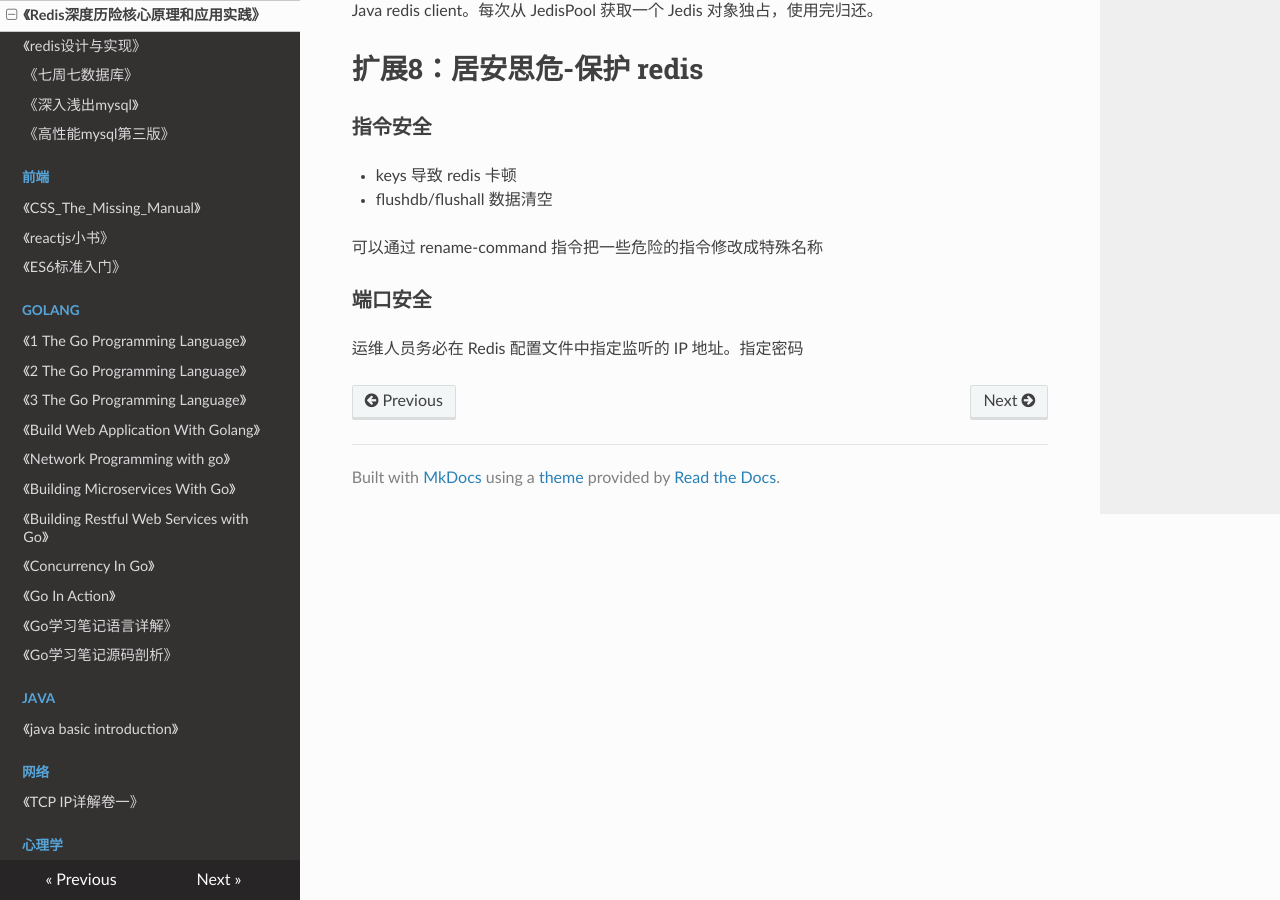
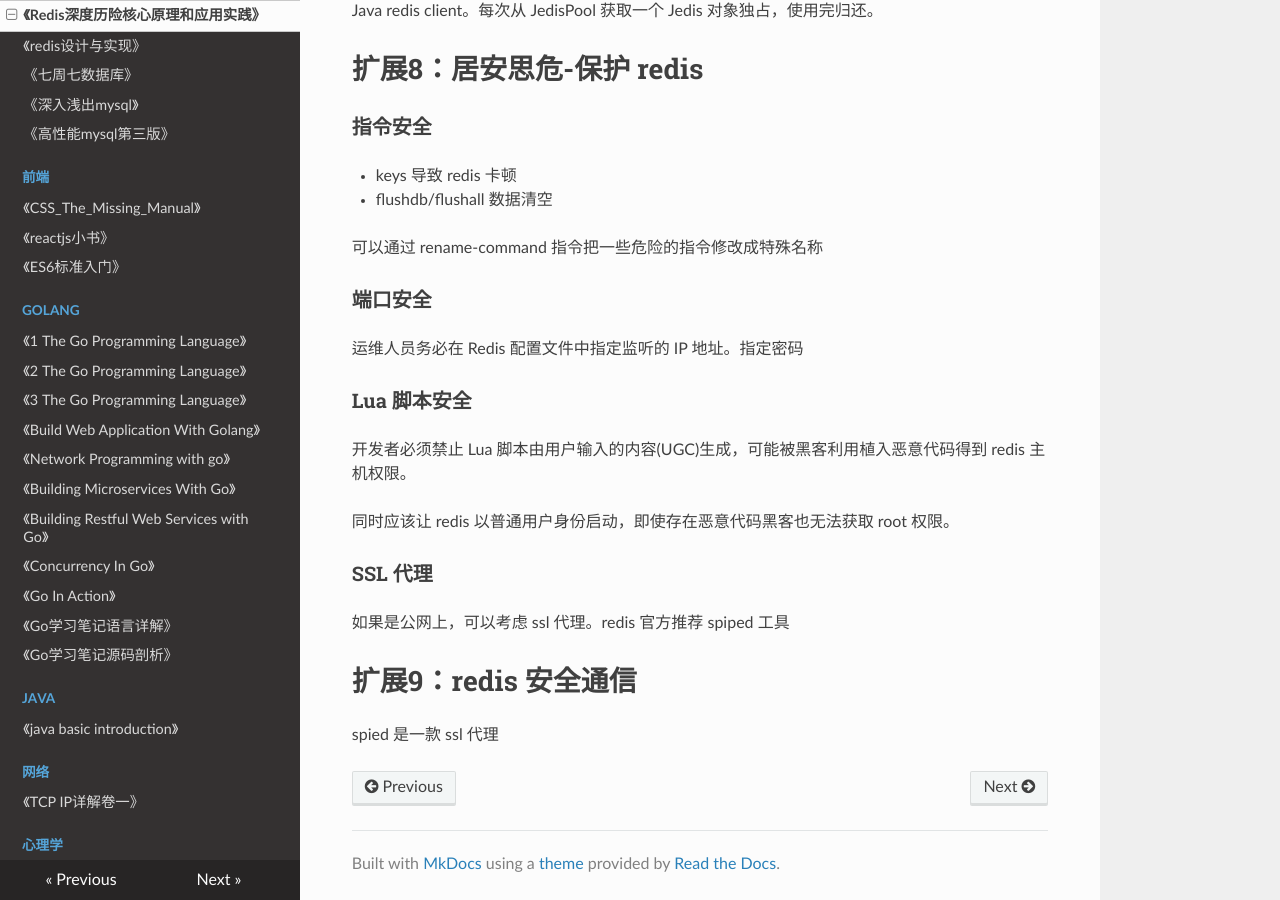
Before and after one commit to PegasusWang/booknotes, an MkDocs documentation site: the page built from docs/database/redis深度历险核心原理和应用实践.md, in a window 1280 px wide and 900 px high, scrolled down 13225 px. Built offline with MkDocs 1.6.1, drawn with Linux system fonts in a browser that asks for light colours; nearby versions of some CDN libraries; old or Windows-style settings are respelled for this version of MkDocs.

Commit message:
redis 通过spied 加密

```diff
--- a/docs/database/redis深度历险核心原理和应用实践.md
+++ b/docs/database/redis深度历险核心原理和应用实践.md
@@ -612,3 +612,18 @@ Java redis client。每次从 JedisPool 获取一个 Jedis 对象独占，使用
 ### 端口安全
 
 运维人员务必在 Redis 配置文件中指定监听的 IP 地址。指定密码
+
+### Lua 脚本安全
+
+开发者必须禁止 Lua 脚本由用户输入的内容(UGC)生成，可能被黑客利用植入恶意代码得到 redis 主机权限。
+
+同时应该让 redis 以普通用户身份启动，即使存在恶意代码黑客也无法获取 root 权限。
+
+### SSL 代理
+
+如果是公网上，可以考虑 ssl 代理。redis 官方推荐 spiped 工具
+
+
+# 扩展9：redis 安全通信
+
+spied 是一款 ssl 代理
```
